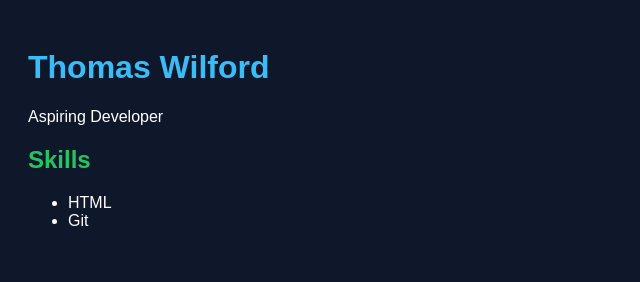
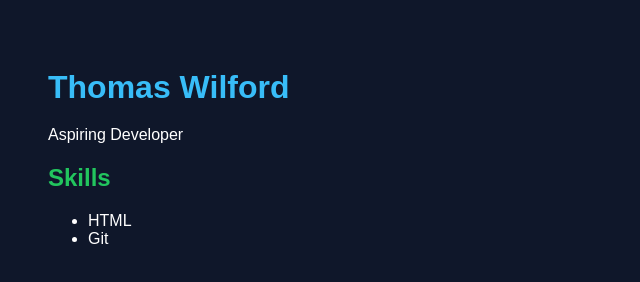
Before and after one commit to TjToLame/digital-cv, a plain HTML site: page index.html in a window 1280 px wide. Shown: the whole page, without its empty margins (0-640 px from the left). Drawn offline with Linux system fonts and the light colour scheme.

Commit message:
updated CSS box model

```diff
--- a/style.css
+++ b/style.css
@@ -2,13 +2,15 @@ body {
     font-family: Arial, sans-serif;
     background-color: #0f172a;
     color: white;
-    padding: 20px;
+    padding: 40px;
 }
 
 h1 {
+    margin-bottom: 20px;
     color: #38bdf8;
 }
 
 h2 {
+    margin-top: 20px;
     color: #22c55e;
 }
```
